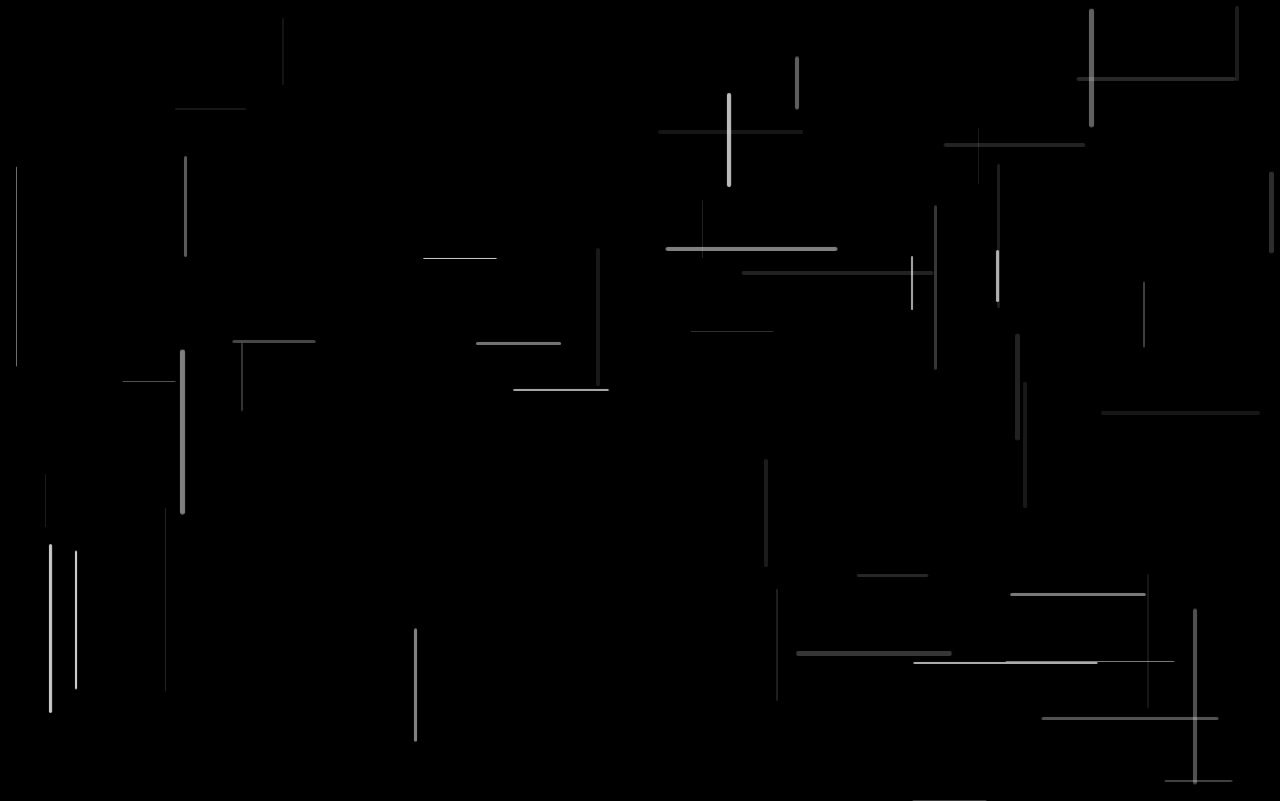
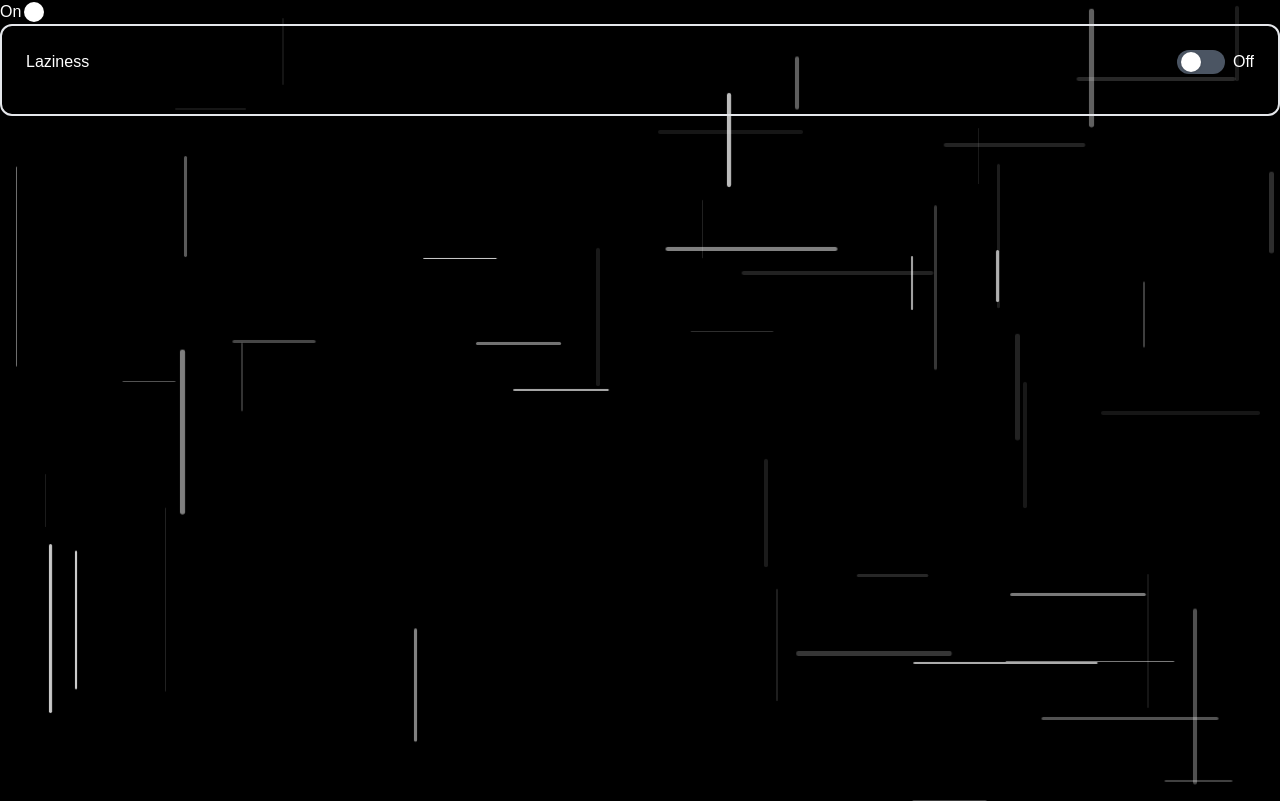
Before and after one commit to Subhadeep-Paul5/Rough-work-, a plain HTML site: page index.html in a window 1280 px wide. Drawn offline with nearby package versions, Linux system fonts and the light colour scheme.

Commit message:
Update index.html

```diff
--- a/index.html
+++ b/index.html
@@ -40,6 +40,44 @@
 <body>
     <div class="circuit-container"></div>
 
+                            <div class="absolute left-6 top-0.5 bg-white w-5 h-5 rounded-full shadow"></div>
+
+                        </div>
+
+                        <span class="font-medium text-white">On</span>
+
+                    </div>
+
+                </div>
+
+            </div>
+
+            <div class="bg-secondary border-2 border-primary rounded-xl p-6 hover:shadow-lg hover:shadow-primary/50 transition duration-300">
+
+                <div class="flex items-center justify-between mb-4">
+
+                    <span class="font-medium text-white">Laziness</span>
+
+                    <div class="flex items-center space-x-2">
+
+                        <div class="relative w-12 h-6 bg-gray-600 rounded-full cursor-pointer transition-colors duration-300 ease-in-out">
+
+                            <div class="absolute left-1 top-0.5 bg-white w-5 h-5 rounded-full shadow"></div>
+
+                        </div>
+
+                        <span class="font-medium text-white">Off</span>
+
+                    </div>
+
+                </div>
+
+            </div>
+
+        </div>
+
+</main>
+
     <script>
         const container = document.querySelector('.circuit-container');
         const lineCount = 50;
```
